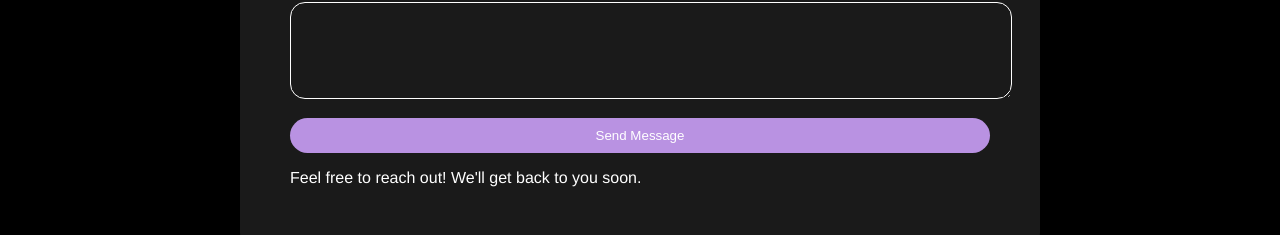
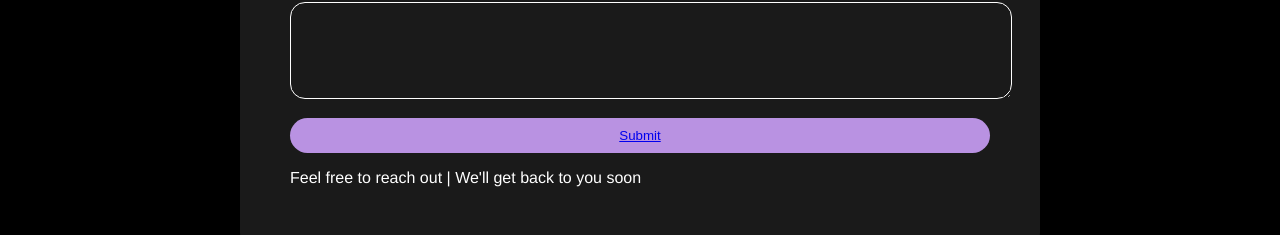
Before and after one commit to Hemang2208/Portfolio, a plain HTML site: page index.html in a window 1280 px wide. Shown: the part 2688-2923 px from the top of the page. Drawn offline with Linux system fonts and the light colour scheme.

Commit message:
Update Files 101

```diff
--- a/index.html
+++ b/index.html
@@ -113,10 +113,10 @@
                 <label for="message">Message:</label>
                 <textarea id="message" name="message" rows="5" required></textarea>
 
-                <button type="submit">Send Message</button>
+                <button type="submit"><a href="#Home">Submit</a></button>
             </form>
             <div class="footer">
-                <p>Feel free to reach out! We'll get back to you soon.</p>
+                <p>Feel free to reach out | We'll get back to you soon</p>
             </div>
         </div>
 
```
